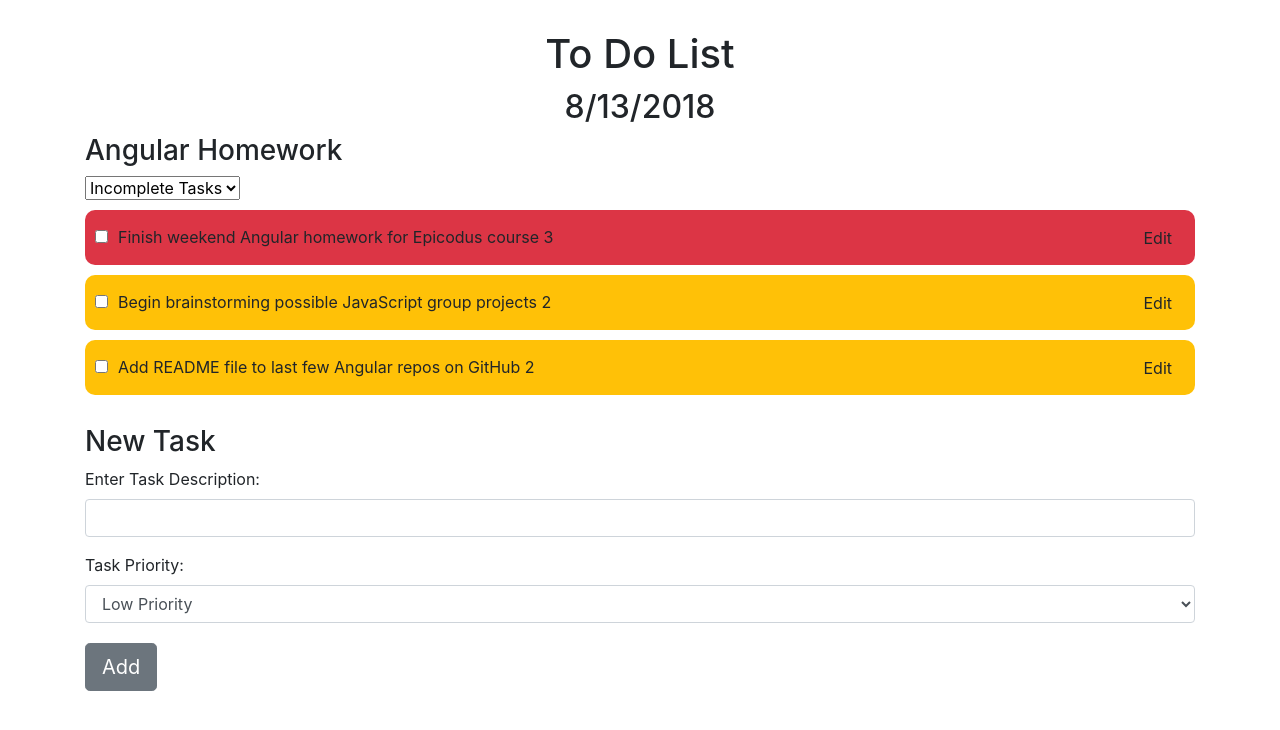
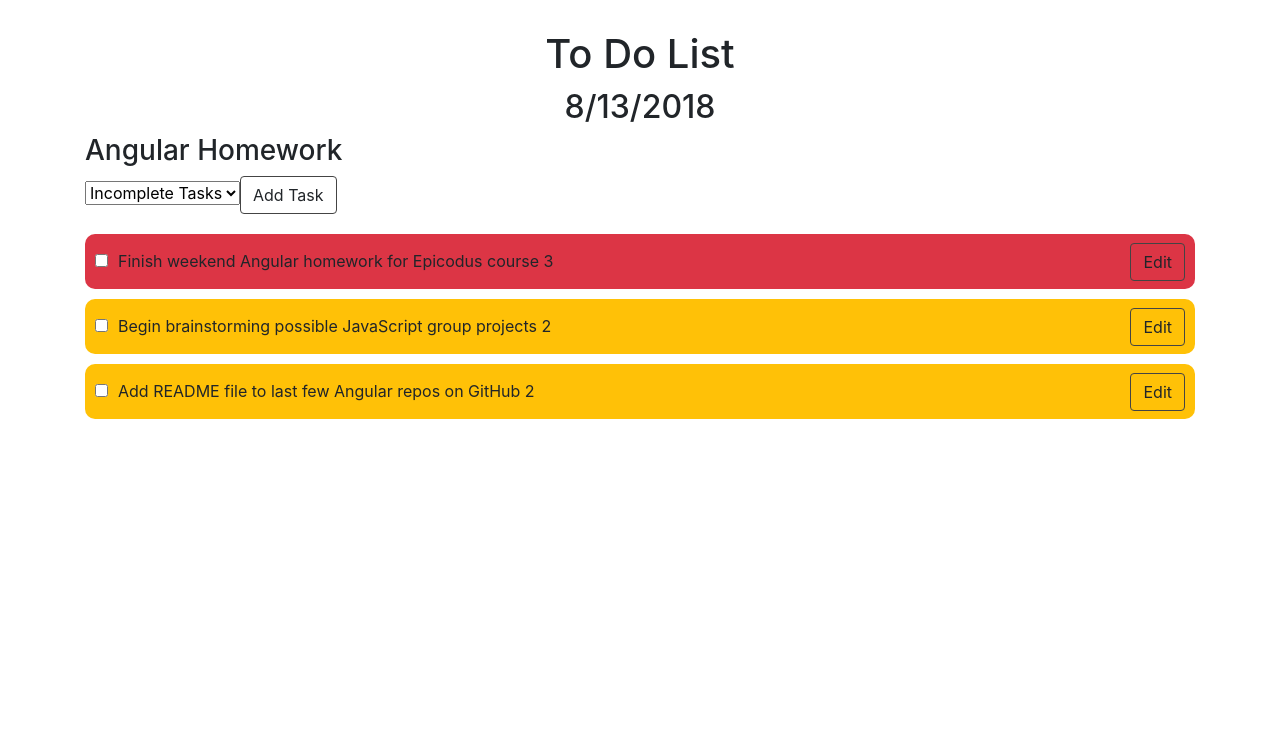
Before and after one commit to atrotter0/to-do-angular, an Angular app: page / in a window 1280 px wide. Shown: the top 730 px of the page. Built offline with nearby package versions, Linux system fonts and the light colour scheme.

Commit message:
Add showNewTask method

```diff
--- a/src/app/app.component.html
+++ b/src/app/app.component.html
@@ -1,6 +1,6 @@
 <h1>To Do List</h1>
 <h2>{{month}}/{{day}}/{{year}}</h2>
 <h3>{{currentFocus}}</h3>
-<app-task-list [childTaskList]="masterTaskList" (clickSender)="editTask($event)"></app-task-list>
+<app-task-list [childTaskList]="masterTaskList" (editClickSender)="editTask($event)" (newClickSender)="showTaskForm($event)"></app-task-list>
 <app-edit-task [selectedTask]="selectedTask" (clickedDone)="finishedEditing()"></app-edit-task>
-<app-new-task (sendTask)="addTask($event)"></app-new-task>
+<app-new-task [showNewTask]="showNewTask" (sendTask)="addTask($event)"></app-new-task>
--- a/src/app/app.component.ts
+++ b/src/app/app.component.ts
@@ -14,6 +14,7 @@ export class AppComponent {
   day: number = this.currentTime.getDate();
   year: number = this.currentTime.getFullYear();
   selectedTask = null;
+  showNewTask = null;
 
   masterTaskList: Task[] = [
     new Task('Finish weekend Angular homework for Epicodus course', 3),
@@ -21,7 +22,13 @@ export class AppComponent {
     new Task('Add README file to last few Angular repos on GitHub', 2)
   ];
 
+  showTaskForm(shouldShowTask: boolean) {
+    console.log("made it to newTask");
+    this.showNewTask = shouldShowTask;
+  }
+
   addTask(newTask: Task) {
+    this.showNewTask = null;
     this.masterTaskList.push(newTask);
   }
 
--- a/src/app/new-task/new-task.component.html
+++ b/src/app/new-task/new-task.component.html
@@ -1,3 +1,4 @@
+<div *ngIf="showNewTask">
   <h3>New Task</h3>
   <div class="form-group">
   <label>Enter Task Description:</label>
@@ -10,5 +11,6 @@
       <option [value]="2"> Medium Priority </option>
       <option [value]="3"> High Priority </option>
     </select>
-  <button class="btn btn-lg btn-secondary" (click)="submitForm(newDescription.value, newPriority.value); newDescription.value='';">Add</button>
+    <button class="btn btn-lg btn-default" (click)="submitForm(newDescription.value, newPriority.value); newDescription.value='';">Add</button>
   </div>
+</div>
--- a/src/app/new-task/new-task.component.ts
+++ b/src/app/new-task/new-task.component.ts
@@ -1,4 +1,4 @@
-import { Component, Output, EventEmitter } from '@angular/core';
+import { Component, Input, Output, EventEmitter } from '@angular/core';
 import { Task } from '../models/task.model';
 
 @Component({
@@ -6,7 +6,9 @@ import { Task } from '../models/task.model';
   templateUrl: './new-task.component.html',
   styleUrls: ['./new-task.component.css']
 })
+
 export class NewTaskComponent {
+  @Input() showNewTask: boolean;
   @Output() sendTask = new EventEmitter();
 
   submitForm(description: string, priority: string) {
--- a/src/app/task-list/task-list.component.css
+++ b/src/app/task-list/task-list.component.css
@@ -1,10 +1,14 @@
+.task-options-block {
+  margin-bottom: 20px;
+}
+
 ul {
   list-style-type: none;
   margin: 0;
   padding: 0;
 }
 
-.task-status-box {
+.task-status-block {
   float: left;
   margin-right: 10px;
 }
--- a/src/app/task-list/task-list.component.html
+++ b/src/app/task-list/task-list.component.html
@@ -1,11 +1,14 @@
-<select (change)="onChange($event.target.value)">
-  <option value="allTasks">All Tasks</option>
-  <option value="completedTasks">Completed Tasks</option>
-  <option value="incompleteTasks" selected="selected">Incomplete Tasks</option>
-</select>
+<div class="task-options-block">
+  <select (change)="onChange($event.target.value)">
+    <option value="allTasks">All Tasks</option>
+    <option value="completedTasks">Completed Tasks</option>
+    <option value="incompleteTasks" selected="selected">Incomplete Tasks</option>
+  </select>
+  <button class="btn btn-med btn-default" (click)="addButtonClicked()">Add Task</button>
+</div>
 <ul>
   <li [class]="priorityColor(currentTask)" *ngFor="let currentTask of childTaskList | completeness:filterByCompleteness">{{currentTask.description}} {{currentTask.priority}}
-    <div class="task-status-box">
+    <div class="task-status-block">
       <input *ngIf="currentTask.done === true" type="checkbox" checked (click)="toggleDone(currentTask, false)"/>
       <input *ngIf="currentTask.done === false" type="checkbox" (click)="toggleDone(currentTask, true)"/>
     </div>
--- a/src/app/task-list/task-list.component.ts
+++ b/src/app/task-list/task-list.component.ts
@@ -9,11 +9,18 @@ import { Task } from '../models/task.model';
 
 export class TaskListComponent {
   @Input() childTaskList: Task[];
-  @Output() clickSender = new EventEmitter();
+  @Output() editClickSender = new EventEmitter();
+  @Output() addClickSender = new EventEmitter();
   filterByCompleteness: string = "incompleteTasks";
 
   editButtonClicked(taskToEdit: Task) {
-    this.clickSender.emit(taskToEdit);
+    this.editClickSender.emit(taskToEdit);
+  }
+
+  addButtonClicked() {
+    console.log('clicked!');
+    let showTaskForm = true;
+    this.addClickSender.emit(showTaskForm);
   }
 
   priorityColor(currentTask) {
--- a/src/styles.css
+++ b/src/styles.css
@@ -1 +1,5 @@
 /* You can add global styles to this file, and also import other style files */
+
+.btn-default {
+  border: 1px solid #444;
+}
```
Lines whose indentation alone changed are shown as unchanged.
